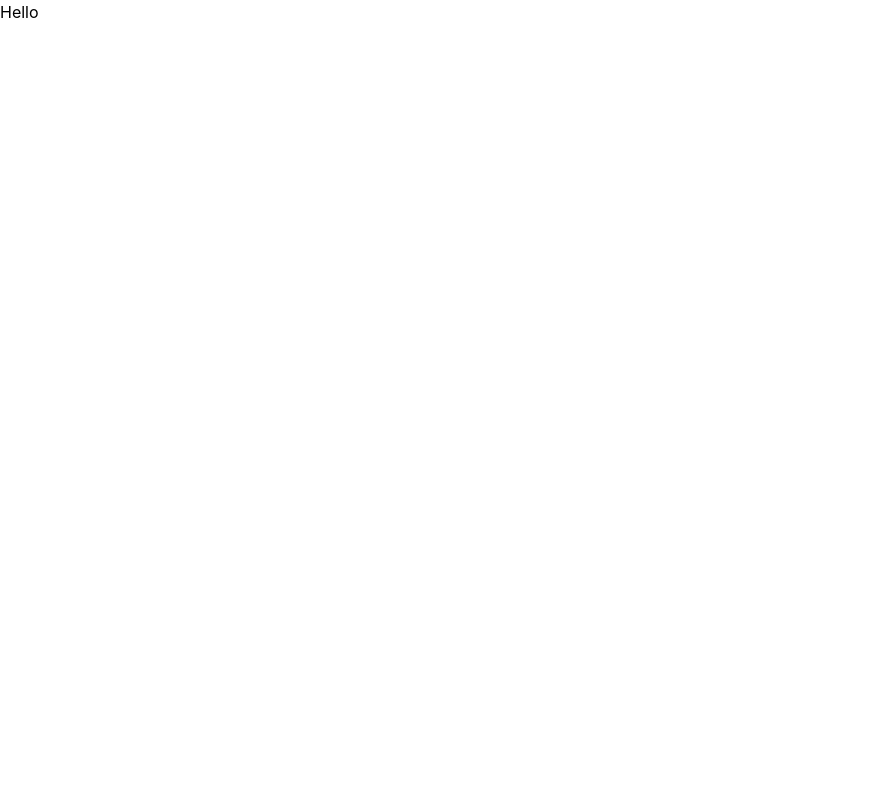
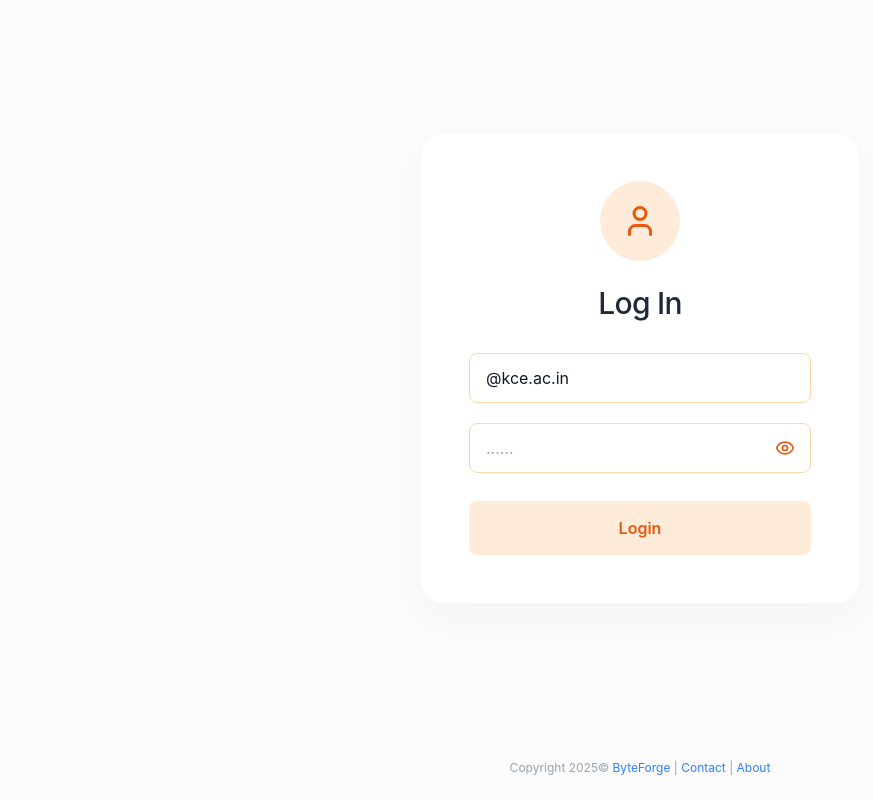
Before and after one commit to Praveenc2212/KCE-admin, a React app in the folder frontend/: page / in a window 1280 px wide. Shown: the whole page, without its empty margins (0-873 px from the left). Built offline with nearby package versions, Linux system fonts and the light colour scheme; the HTML template or start-up script is replaced by a standard one.

Commit message:
Login page created

```diff
--- a/frontend/package.json
+++ b/frontend/package.json
@@ -11,6 +11,7 @@
   },
   "dependencies": {
     "@tailwindcss/vite": "^4.3.1",
+    "lucide-react": "^1.18.0",
     "react": "^19.2.6",
     "react-dom": "^19.2.6",
     "tailwindcss": "^4.3.1"
--- a/frontend/src/App.jsx
+++ b/frontend/src/App.jsx
@@ -1,9 +1,11 @@
 
-function App()  {
+import React from 'react';
+import LoginPage from './pages/auth/LoginPage.jsx';
+
+function App() {
   return (
-    <>
-    <h1>Hello </h1>
-    </>
-  )
+    <LoginPage />
+  );
 }
+
 export default App;
--- a/frontend/src/pages/auth/LoginPage.jsx
+++ b/frontend/src/pages/auth/LoginPage.jsx
@@ -1,10 +1,197 @@
-import React from 'react'
+import React, { useState } from 'react';
+import { Eye, EyeOff, Loader, User } from 'lucide-react';
 
 function LoginPage() {
+  const [username, setUsername] = useState('@kce.ac.in');
+  const [password, setPassword] = useState('');
+  const [rememberMe, setRememberMe] = useState(false);
+  const [showPassword, setShowPassword] = useState(false);
+  const [isLoading, setIsLoading] = useState(false);
+
+  // Validation error states
+  const [errors, setErrors] = useState({
+    username: '',
+    password: ''
+  });
+
+  // Handle Input Changes and clear specific validation errors
+  const handleUsernameChange = (e) => {
+    setUsername(e.target.value);
+    if (errors.username) {
+      setErrors((prev) => ({ ...prev, username: '' }));
+    }
+  };
+
+  const handlePasswordChange = (e) => {
+    setPassword(e.target.value);
+    if (errors.password) {
+      setErrors((prev) => ({ ...prev, password: '' }));
+    }
+  };
+
+  // Basic Form Validation
+  const validateForm = () => {
+    let isValid = true;
+    const newErrors = { username: '', password: '' };
+
+    if (!username.trim() || username.trim() === '@kce.ac.in') {
+      newErrors.username = 'Username is required';
+      isValid = false;
+    }
+
+    if (!password) {
+      newErrors.password = 'Password is required';
+      isValid = false;
+    }
+
+    setErrors(newErrors);
+    return isValid;
+  };
+
+  // Login Handler (Simulates API latency & logs credentials)
+  const handleLogin = async (e) => {
+    e.preventDefault();
+
+    if (!validateForm()) return;
+
+    setIsLoading(true);
+
+    try {
+      // Simulate API call delay of 1.5 seconds
+      await new Promise((resolve) => setTimeout(resolve, 1500));
+
+      // Console log for credentials (temporary, for future JWT Spring Boot integration)
+      console.log('Login credentials submitted:', {
+        username,
+        password,
+        rememberMe,
+      });
+
+      // API Integration Point:
+      // const response = await authService.login({ username, password });
+      // handleJwtToken(response.token);
+
+    } catch (error) {
+      console.error('Login failed:', error);
+    } finally {
+      setIsLoading(false);
+    }
+  };
+
+  // Disable Login button if either fields are empty or username is just the default domain
+  const isFormEmpty = !username.trim() || username.trim() === '@kce.ac.in' || !password;
+
   return (
-    <div>
+    <div className="min-h-screen bg-[#fcfcfc] flex flex-col justify-between font-sans text-gray-800 antialiased">
 
+      {/* Main Login Form Card Area */}
+      <main className="flex-grow flex items-center justify-center py-10 px-4">
+        <div className="w-full max-w-[440px] bg-white rounded-3xl shadow-[0_15px_50px_rgba(0,0,0,0.04)] border border-gray-100/50 p-8 sm:p-12 flex flex-col items-center">
+
+          {/* Circular Profile Icon */}
+          <div className="w-20 h-20 rounded-full bg-[#ffebd9] flex items-center justify-center mb-6">
+            <User className="w-9 h-9 text-[#ea580c]" />
+          </div>
+
+          {/* Heading */}
+          <h2 className="text-3xl font-medium text-gray-800 mb-8 tracking-tight">Log In</h2>
+
+          {/* Form */}
+          <form className="w-full space-y-5" onSubmit={handleLogin}>
+            {/* Username/Email Field */}
+            <div className="space-y-1">
+              <input
+                id="username"
+                name="username"
+                type="text"
+                required
+                value={username}
+                onChange={handleUsernameChange}
+                placeholder="@kce.ac.in"
+                className={`w-full px-4 py-3 bg-white border rounded-lg focus:outline-none focus:ring-2 focus:ring-orange-100 focus:border-[#ea580c] transition-all duration-200 text-gray-900 placeholder-gray-400 text-base ${
+                  errors.username
+                    ? 'border-red-500 focus:border-red-500'
+                    : 'border-orange-200 focus:border-orange-500'
+                }`}
+              />
+              {errors.username && (
+                <p className="text-xs text-red-500 pl-1 font-medium">{errors.username}</p>
+              )}
+            </div>
+
+            {/* Password Field */}
+            <div className="space-y-1">
+              <div className="relative">
+                <input
+                  id="password"
+                  name="password"
+                  type={showPassword ? 'text' : 'password'}
+                  required
+                  value={password}
+                  onChange={handlePasswordChange}
+                  placeholder="......"
+                  className={`w-full pl-4 pr-12 py-3 bg-white border rounded-lg focus:outline-none focus:ring-2 focus:ring-orange-100 focus:border-[#ea580c] transition-all duration-200 text-gray-900 placeholder-gray-400 text-base ${
+                    errors.password
+                      ? 'border-red-500 focus:border-red-500'
+                      : 'border-orange-200 focus:border-orange-500'
+                  }`}
+                />
+                <button
+                  type="button"
+                  tabIndex={-1}
+                  onClick={() => setShowPassword((prev) => !prev)}
+                  className="absolute inset-y-0 right-0 pr-4 flex items-center text-[#ea580c] hover:opacity-85 focus:outline-none cursor-pointer"
+                >
+                  {showPassword ? <EyeOff className="h-5 w-5" /> : <Eye className="h-5 w-5" />}
+                </button>
+              </div>
+              {errors.password && (
+                <p className="text-xs text-red-500 pl-1 font-medium">{errors.password}</p>
+              )}
+            </div>
+
+            {/* Action Submit Button */}
+            <div className="pt-2">
+              <button
+                type="submit"
+                disabled={isLoading}
+                className={`w-full py-3.5 px-4 font-semibold text-[#ea580c] rounded-lg bg-[#ffebd9] transition-all duration-200 flex items-center justify-center gap-2 select-none border border-transparent cursor-pointer ${
+                  isLoading
+                    ? 'opacity-60 cursor-not-allowed shadow-none'
+                    : 'hover:bg-[#ffd1b3] hover:text-[#c2410c] hover:shadow-[0_4px_15px_rgba(234,88,12,0.08)] active:bg-[#ffbe94]'
+                }`}
+              >
+                {isLoading ? (
+                  <>
+                    <Loader className="animate-spin h-5 w-5 text-[#ea580c]" />
+                    <span>Logging in...</span>
+                  </>
+                ) : (
+                  <span>Login</span>
+                )}
+              </button>
+            </div>
+          </form>
+        </div>
+      </main>
+
+      {/* Footer Section */}
+      <footer className="w-full py-6 text-center text-xs text-gray-400 font-normal">
+        Copyright 2025©{' '}
+        <a href="#byteforge" onClick={(e) => e.preventDefault()} className="text-blue-500 hover:underline">
+          ByteForge
+        </a>{' '}
+        |{' '}
+        <a href="#contact" onClick={(e) => e.preventDefault()} className="text-blue-500 hover:underline">
+          Contact
+        </a>{' '}
+        |{' '}
+        <a href="#about" onClick={(e) => e.preventDefault()} className="text-blue-500 hover:underline">
+          About
+        </a>
+      </footer>
     </div>
-  )
+  );
 }
+
 export default LoginPage;
```
Also changed, not shown: frontend/src/assets/logo.png (added), 1 other file (tests, documents, lock files or other folders).
